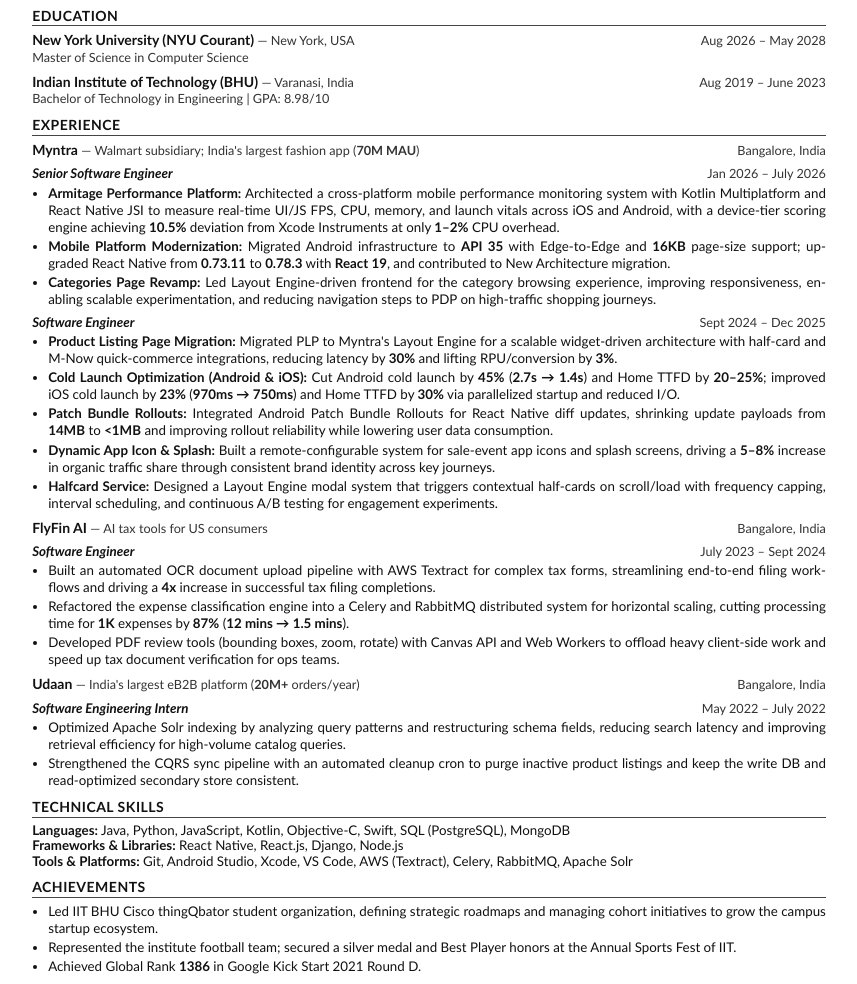
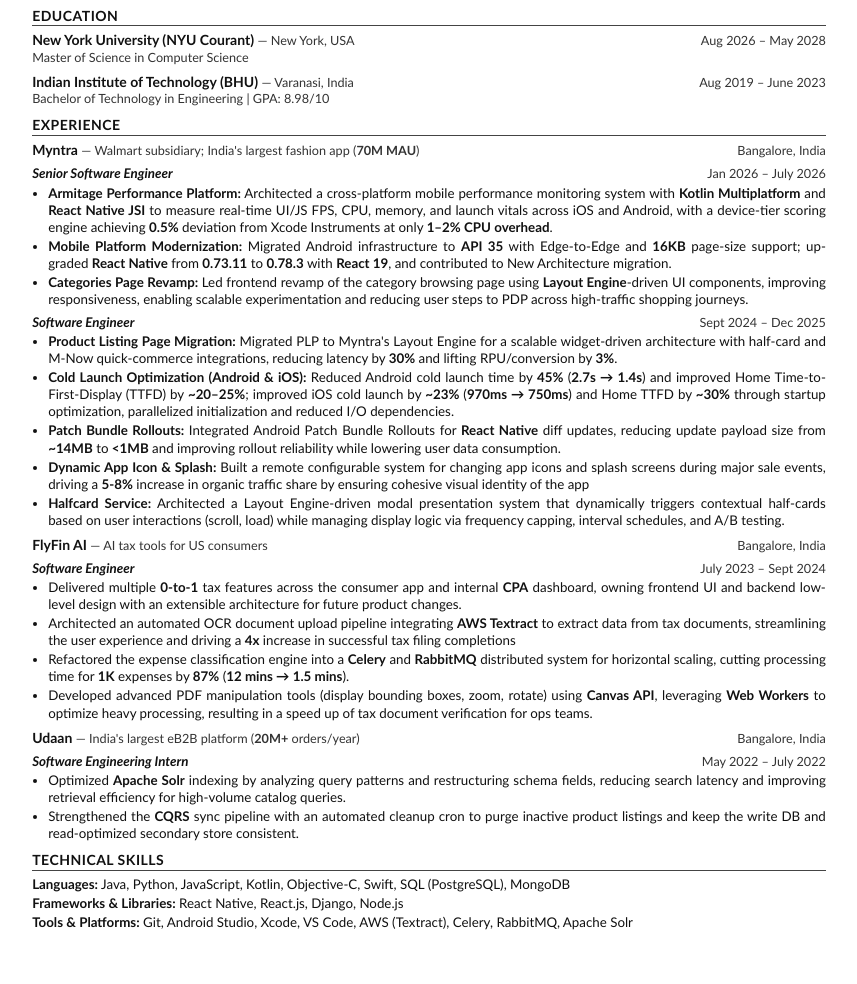
Before and after one commit to Rottenblasters/Personal-Blog, a plain HTML site: page resume/resume.html in a window 1280 px wide. Shown: the part 58-1042 px from the top of the page, without its empty margins (211-1068 px from the left). After the commit the page ends 998 px from the top, so only its background shows below. Drawn offline with Linux system fonts and the light colour scheme.

Commit message:
update resume

```diff
--- a/resume/resume.html
+++ b/resume/resume.html
@@ -36,11 +36,11 @@
     color: #222;
   }
   .contact-info a {
-    color: inherit;
-    text-decoration: none;
+    color: #0a66c2;
+    text-decoration: underline;
   }
   .contact-info a:hover {
-    text-decoration: underline;
+    color: #004182;
   }
   .section { margin-bottom: 9px; }
   .section-title {
@@ -90,8 +90,7 @@
   }
   li:last-child { margin-bottom: 0; }
   .skills-line {
-    margin: 0;
-    line-height: 1.15;
+    margin: 0 0 2px;
     text-align: justify;
   }
   .skills-line strong { font-weight: 700; }
@@ -142,9 +141,10 @@
           <div class="row-right">Jan 2026 – July 2026</div>
         </div>
         <ul>
-          <li><strong>Armitage Performance Platform:</strong> Architected a cross-platform mobile performance monitoring system with Kotlin Multiplatform and React Native JSI to measure real-time UI/JS FPS, CPU, memory, and launch vitals across iOS and Android, with a device-tier scoring engine achieving <strong>10.5%</strong> deviation from Xcode Instruments at only <strong>1–2%</strong> CPU overhead.</li>
-          <li><strong>Mobile Platform Modernization:</strong> Migrated Android infrastructure to <strong>API 35</strong> with Edge-to-Edge and <strong>16KB</strong> page-size support; upgraded React Native from <strong>0.73.11</strong> to <strong>0.78.3</strong> with <strong>React 19</strong>, and contributed to New Architecture migration.</li>
-          <li><strong>Categories Page Revamp:</strong> Led Layout Engine-driven frontend for the category browsing experience, improving responsiveness, enabling scalable experimentation, and reducing navigation steps to PDP on high-traffic shopping journeys.</li>
+          <li><strong>Armitage Performance Platform:</strong> Architected a cross-platform mobile performance monitoring system with <strong>Kotlin Multiplatform</strong> and <strong>React Native JSI</strong> to measure real-time UI/JS FPS, CPU, memory, and launch vitals across iOS and Android, with a device-tier scoring engine achieving <strong>0.5%</strong> deviation from Xcode Instruments at only <strong>1–2% CPU overhead</strong>.</li>
+          <li><strong>Mobile Platform Modernization:</strong> Migrated Android infrastructure to <strong>API 35</strong> with Edge-to-Edge and <strong>16KB</strong> page-size support; upgraded <strong>React Native</strong> from <strong>0.73.11</strong> to <strong>0.78.3</strong> with <strong>React 19</strong>, and contributed to New Architecture migration.</li>
+          <li><strong>Categories Page Revamp:</strong> Led frontend revamp of the category browsing page using <strong>Layout Engine</strong>-driven UI components, improving responsiveness, enabling scalable experimentation and reducing user steps to PDP across high-traffic shopping journeys.
+          </li>
         </ul>
       </div>
 
@@ -155,10 +155,11 @@
         </div>
         <ul>
           <li><strong>Product Listing Page Migration:</strong> Migrated PLP to Myntra's Layout Engine for a scalable widget-driven architecture with half-card and M-Now quick-commerce integrations, reducing latency by <strong>30%</strong> and lifting RPU/conversion by <strong>3%</strong>.</li>
-          <li><strong>Cold Launch Optimization (Android &amp; iOS):</strong> Cut Android cold launch by <strong>45%</strong> (<strong>2.7s → 1.4s</strong>) and Home TTFD by <strong>20–25%</strong>; improved iOS cold launch by <strong>23%</strong> (<strong>970ms → 750ms</strong>) and Home TTFD by <strong>30%</strong> via parallelized startup and reduced I/O.</li>
-          <li><strong>Patch Bundle Rollouts:</strong> Integrated Android Patch Bundle Rollouts for React Native diff updates, shrinking update payloads from <strong>14MB</strong> to <strong>&lt;1MB</strong> and improving rollout reliability while lowering user data consumption.</li>
-          <li><strong>Dynamic App Icon &amp; Splash:</strong> Built a remote-configurable system for sale-event app icons and splash screens, driving a <strong>5–8%</strong> increase in organic traffic share through consistent brand identity across key journeys.</li>
-          <li><strong>Halfcard Service:</strong> Designed a Layout Engine modal system that triggers contextual half-cards on scroll/load with frequency capping, interval scheduling, and continuous A/B testing for engagement experiments.</li>
+          <li><strong>Cold Launch Optimization (Android &amp; iOS):</strong> Reduced Android cold launch time by <strong>45%</strong> (<strong>2.7s → 1.4s</strong>) and improved Home Time-to-First-Display (TTFD) by <strong>~20–25%</strong>; improved iOS cold launch by <strong>~23%</strong> (<strong>970ms → 750ms</strong>) and Home TTFD by <strong>~30%</strong> through startup optimization, parallelized initialization and reduced I/O dependencies.</li>
+          <li><strong>Patch Bundle Rollouts:</strong> Integrated Android Patch Bundle Rollouts for <strong>React Native</strong> diff updates, reducing update payload size from <strong>~14MB</strong> to <strong>&lt;1MB</strong> and improving rollout reliability while lowering user data consumption.
+          </li>
+          <li><strong>Dynamic App Icon &amp; Splash:</strong> Built a remote configurable system for changing app icons and splash screens during major sale events, driving a <strong>5-8%</strong> increase in organic traffic share by ensuring cohesive visual identity of the app</li>
+          <li><strong>Halfcard Service:</strong> Architected a Layout Engine-driven modal presentation system that dynamically triggers contextual half-cards based on user interactions (scroll, load) while managing display logic via frequency capping, interval schedules, and A/B testing.</li>
         </ul>
       </div>
     </div>
@@ -174,9 +175,12 @@
           <div class="row-right">July 2023 – Sept 2024</div>
         </div>
         <ul>
-          <li>Built an automated OCR document upload pipeline with AWS Textract for complex tax forms, streamlining end-to-end filing workflows and driving a <strong>4x</strong> increase in successful tax filing completions.</li>
-          <li>Refactored the expense classification engine into a Celery and RabbitMQ distributed system for horizontal scaling, cutting processing time for <strong>1K</strong> expenses by <strong>87%</strong> (<strong>12 mins → 1.5 mins</strong>).</li>
-          <li>Developed PDF review tools (bounding boxes, zoom, rotate) with Canvas API and Web Workers to offload heavy client-side work and speed up tax document verification for ops teams.</li>
+          <li>Delivered multiple <strong>0-to-1</strong> tax features across the consumer app and internal <strong>CPA</strong> dashboard, owning frontend UI and backend low-level design with an extensible architecture for future product changes.</li>
+          <li>Architected an automated OCR document upload pipeline integrating <strong>AWS Textract</strong> to extract data from tax
+            documents, streamlining the user experience and driving a <strong>4x</strong> increase in successful tax filing completions</li>
+          <li>Refactored the expense classification engine into a <strong>Celery</strong> and <strong>RabbitMQ</strong> distributed system for horizontal scaling, cutting processing time for <strong>1K</strong> expenses by <strong>87%</strong> (<strong>12 mins → 1.5 mins</strong>).</li>
+          <li> Developed advanced PDF manipulation tools (display bounding boxes, zoom, rotate) using <strong>Canvas API</strong>, leveraging
+            <strong>Web Workers</strong> to optimize heavy processing, resulting in a speed up of tax document verification for ops teams.</li>
         </ul>
       </div>
     </div>
@@ -192,8 +196,8 @@
           <div class="row-right">May 2022 – July 2022</div>
         </div>
         <ul>
-          <li>Optimized Apache Solr indexing by analyzing query patterns and restructuring schema fields, reducing search latency and improving retrieval efficiency for high-volume catalog queries.</li>
-          <li>Strengthened the CQRS sync pipeline with an automated cleanup cron to purge inactive product listings and keep the write DB and read-optimized secondary store consistent.</li>
+          <li>Optimized <strong>Apache Solr</strong> indexing by analyzing query patterns and restructuring schema fields, reducing search latency and improving retrieval efficiency for high-volume catalog queries.</li>
+          <li>Strengthened the <strong>CQRS</strong> sync pipeline with an automated cleanup cron to purge inactive product listings and keep the write DB and read-optimized secondary store consistent.</li>
         </ul>
       </div>
     </div>
@@ -206,14 +210,5 @@
     <p class="skills-line"><strong>Tools &amp; Platforms:</strong> Git, Android Studio, Xcode, VS Code, AWS (Textract), Celery, RabbitMQ, Apache Solr</p>
   </section>
 
-  <section class="section">
-    <h2 class="section-title">Achievements</h2>
-    <ul>
-      <li>Led IIT BHU Cisco thingQbator student organization, defining strategic roadmaps and managing cohort initiatives to grow the campus startup ecosystem.</li>
-      <li>Represented the institute football team; secured a silver medal and Best Player honors at the Annual Sports Fest of IIT.</li>
-      <li>Achieved Global Rank <strong>1386</strong> in Google Kick Start 2021 Round D.</li>
-    </ul>
-  </section>
-
 </body>
 </html>
```
Also changed, not shown: 1 other file.
